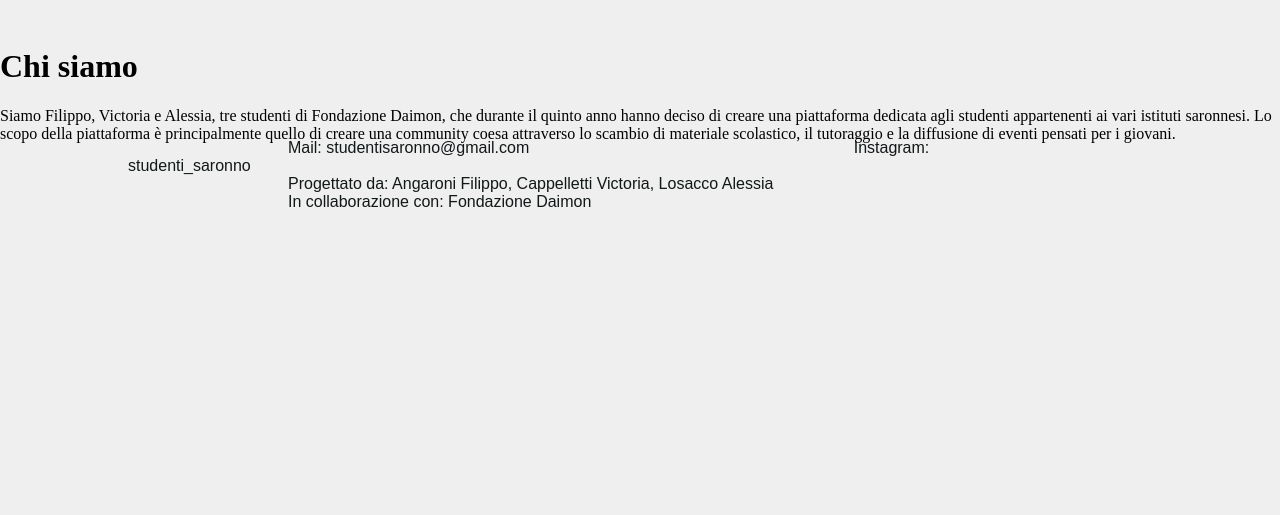
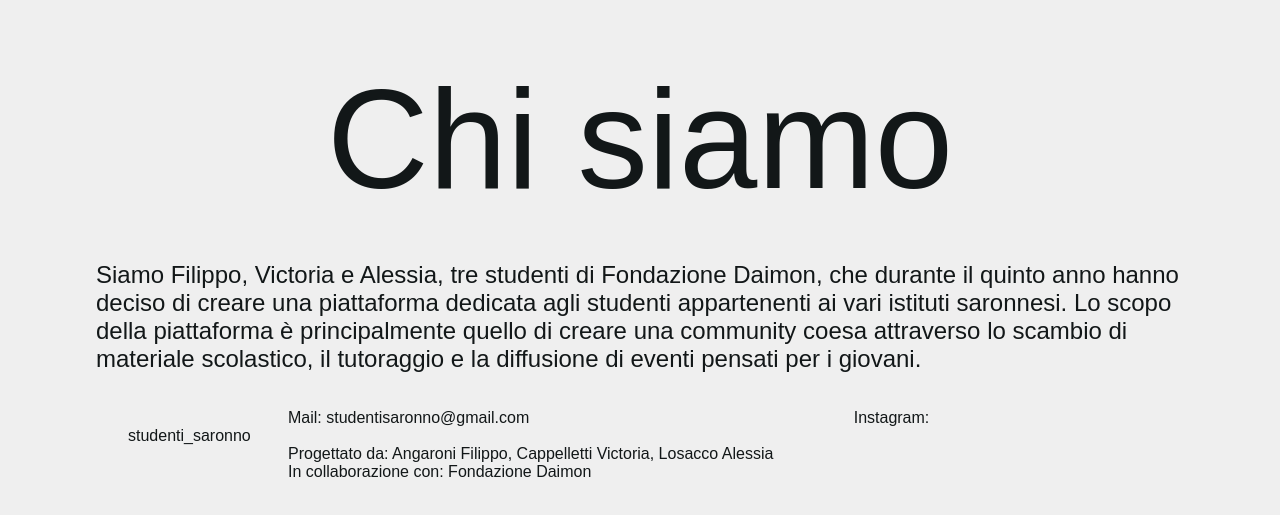
Before and after one commit to studentisaronno/studenti_saronno, a plain HTML site: page Chi-siamo/chi-siamo.html in a window 1280 px wide. Shown: the part 85-600 px from the top of the page. Drawn offline with Linux system fonts and the light colour scheme; a web font is replaced by a local one.

Commit message:
05-02-chi siamo, sistemazione cose

```diff
--- a/Chi-siamo/chi-siamo.css
+++ b/Chi-siamo/chi-siamo.css
@@ -0,0 +1,12 @@
+.chi-siamo-div {
+    margin: 2rem;
+    margin-left: 6rem;
+    margin-right: 6rem;
+    display: flex;
+    align-items: center;
+    flex-direction: column;
+}
+
+.chi-siamo-div h1 {
+    margin-bottom: 1rem;
+}
--- a/Chi-siamo/chi-siamo.html
+++ b/Chi-siamo/chi-siamo.html
@@ -1,13 +1,12 @@
-<!DOCTYPE html>
+<!doctype html>
 <html lang="en">
     <head>
-    <meta charset="UTF-8">
-    <meta name="viewport" content="width=device-width, initial-scale=1.0">
+        <meta charset="UTF-8" />
+        <meta name="viewport" content="width=device-width, initial-scale=1.0" />
         <title>Chi siamo</title>
         <link rel="stylesheet" href="chi-siamo.css" />
         <link rel="stylesheet" href="../root.css" />
-    <link rel="stylesheet" href="https://use.typekit.net/cjq4cdm.css">
-
+        <link rel="stylesheet" href="https://use.typekit.net/cjq4cdm.css" />
     </head>
     <body>
         <header width="100vw">
@@ -19,21 +18,31 @@
                 <nav>
                     <ul>
                         <li class="dropdown">
-                        <a href="pagina-scuole.html" class="dropdown-btn">Le scuole ▾</a>
+                            <a href="pagina-scuole.html" class="dropdown-btn"
+                                >Le scuole ▾</a
+                            >
                             <ul class="dropdown-menu">
-                            <li><a href="gb-grassi.html">G. B Grassi</a></li>
+                                <li>
+                                    <a href="gb-grassi.html">G. B Grassi</a>
+                                </li>
                                 <li><a href="legnani.html">Legnani</a></li>
                                 <li><a href="itis.html">ITIS</a></li>
                                 <li><a href="ipsia.html">IPSIA</a></li>
                                 <li><a href="zappa.html">Zappa</a></li>
-                            <li><a href="fondazione-daimon.html">Fondazione Daimon</a></li>
+                                <li>
+                                    <a href="fondazione-daimon.html"
+                                        >Fondazione Daimon</a
+                                    >
+                                </li>
                                 <li><a href="ial.html">IAL</a></li>
                                 <li><a href="prealpi.html">Prealpi</a></li>
                                 <li><a href="orsoline.html">Orsoline</a></li>
                                 <li><a href="castelli.html">Castelli</a></li>
                             </ul>
                         </li>
-                    <li><a href="./Chi siamo/chi_siamo.html">Chi siamo</a></li>
+                        <li>
+                            <a href="./Chi siamo/chi_siamo.html">Chi siamo</a>
+                        </li>
                         <li><a href="#">Bacheca</a></li>
                         <li><a href="#">Tutoraggio</a></li>
                         <li><a href="#">Appunti</a></li>
@@ -43,9 +52,18 @@
             </div>
         </header>
         <main>
-        <h1>Chi siamo</h1>
-        <p>Siamo Filippo, Victoria e Alessia, tre studenti di Fondazione Daimon, che durante il quinto anno hanno deciso di creare una piattaforma dedicata agli studenti appartenenti ai vari istituti saronnesi.
-            Lo scopo della piattaforma è principalmente quello di creare una community coesa attraverso lo scambio di materiale scolastico, il tutoraggio e la diffusione di eventi pensati per i giovani. </p>
+            <div class="chi-siamo-div">
+                <h1 class="titolo">Chi siamo</h1>
+                <p class="testo">
+                    Siamo Filippo, Victoria e Alessia, tre studenti di
+                    Fondazione Daimon, che durante il quinto anno hanno deciso
+                    di creare una piattaforma dedicata agli studenti
+                    appartenenti ai vari istituti saronnesi. Lo scopo della
+                    piattaforma è principalmente quello di creare una community
+                    coesa attraverso lo scambio di materiale scolastico, il
+                    tutoraggio e la diffusione di eventi pensati per i giovani.
+                </p>
+            </div>
         </main>
 
         <footer>
@@ -54,7 +72,10 @@
                 <a>Instagram: studenti_saronno</a>
             </div>
             <div>
-            <a>Progettato da: Angaroni Filippo, Cappelletti Victoria, Losacco Alessia</a>
+                <a
+                    >Progettato da: Angaroni Filippo, Cappelletti Victoria,
+                    Losacco Alessia</a
+                >
             </div>
             <div>
                 <a>In collaborazione con: Fondazione Daimon</a>
--- a/root.css
+++ b/root.css
@@ -1,12 +1,12 @@
 :root {
     --nero-blu: #121718;
-    --scurissimo: #0B515F;
-    --scuro: #  ;
-    --medio: #25C5E5;
-    --chiaro: #8DE1F2;
-    --chiarissimo: #B9ECF7;
-    --chiarissimissimo: #EDFAFD;
-    --chiarissimissimissimohover : #dbdbdb;
+    --scurissimo: #0b515f;
+    --scuro: #;
+    --medio: #25c5e5;
+    --chiaro: #8de1f2;
+    --chiarissimo: #b9ecf7;
+    --chiarissimissimo: #edfafd;
+    --chiarissimissimissimohover: #dbdbdb;
     --bianco: #efefef;
     --bianco-scuro: #e3e3e3;
 }
@@ -44,7 +44,7 @@ header {
     list-style: none;
 }
 
-.header-right > nav > ul li  a {
+.header-right > nav > ul li a {
     color: var(--nero-blu);
     text-decoration: none;
     font-family: "futura-pt", sans-serif;
@@ -81,12 +81,12 @@ header {
     position: absolute;
     padding-inline-start: 0;
     background-color: var(--bianco);
-    box-shadow: 2px 16px 16px 0px rgba(0,0,0,0.075);
+    box-shadow: 2px 16px 16px 0px rgba(0, 0, 0, 0.075);
     z-index: 1;
     translate: -1rem;
     border-radius: 8px;
-    padding: .3em   ;
-    padding-top: .5em;
+    padding: 0.3em;
+    padding-top: 0.5em;
 }
 
 .dropdown-menu li {
@@ -108,7 +108,6 @@ header {
     }
 }
 
-
 /* Footer */
 footer {
     width: 80vw;
@@ -129,3 +128,20 @@ footer {
 footer > div > a {
     margin: 10em;
 }
+
+/* titolo */
+.titolo {
+    font-family: "eight-semi-condensed", sans-serif;
+    font-weight: 200;
+    font-style: normal;
+    font-size: clamp(3rem, 11vw, 100rem);
+    color: var(--nero-blu);
+    margin-top: 0;
+}
+
+.testo {
+    font-family: "futura-pt", sans-serif;
+    font-weight: 400;
+    font-size: 1.5rem;
+    color: var(--nero-blu);
+}
```
Also changed, not shown: index.css (+1 -7 lines), index.html (+22 -12 lines). Lines whose indentation alone changed are shown as unchanged.
